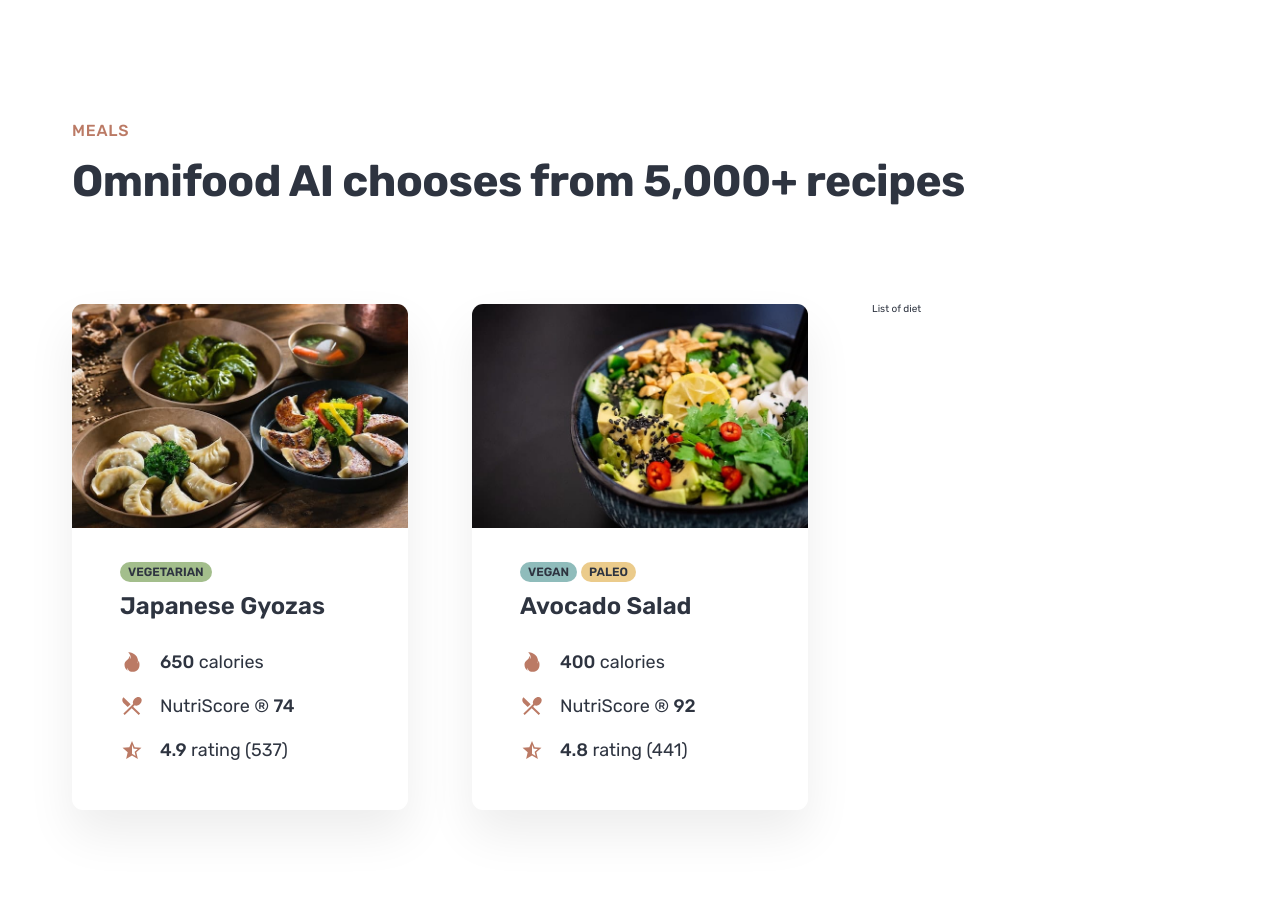
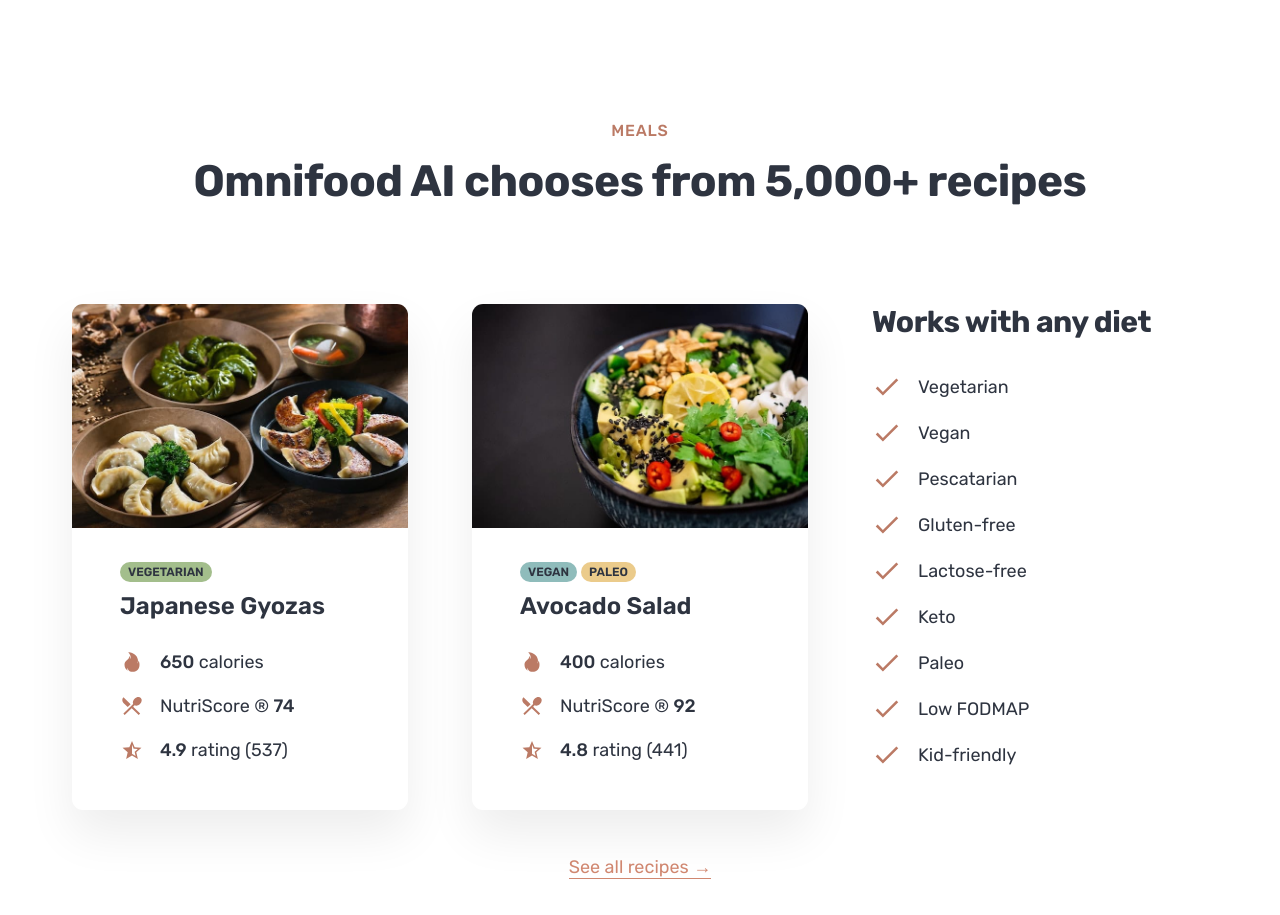
Before and after one commit to xyzdelete/WebsiteProject11132022, a plain HTML site: page index.html in a window 1280 px wide. Shown: the part 2580-3495 px from the top of the page. Drawn offline with nearby package versions, Linux system fonts and the light colour scheme.

Commit message:
Build the Meals Section part 3

```diff
--- a/css/general.css
+++ b/css/general.css
@@ -149,7 +149,7 @@ body {
     border-radius: 9px;
 
     /* Put transition on original "state"*/
-    transition: background-color 0.3s;
+    transition: all 0.3s;
 }
 
 .btn--full:link,
@@ -179,8 +179,34 @@ body {
     box-shadow: inset 0 0 0 1px #2e3440;
 }
 
+.link:link,
+.link:visited {
+    color: #d08770;
+    text-decoration: none;
+    border-bottom: 1px solid currentColor;
+    padding-bottom: 2px;
+    display: inline-block;
+    transition: all 0.3s;
+}
+
+.link:hover,
+.link:active {
+    color: #bb7a65;
+    border-bottom: 1px solid transparent;
+}
+
+/* HELPER/SETTINGS CLASSES */
+
 .margin-right-sm {
     margin-right: 1.6rem !important;
+}
+
+.margin-bottom-md {
+    margin-bottom: 4.8rem !important;
+}
+
+.center-text {
+    text-align: center;
 }
 
 strong {
--- a/css/style.css
+++ b/css/style.css
@@ -221,6 +221,12 @@
     box-shadow: 0 2.4rem 4.8rem rgba(0, 0, 0, 0.075);
     border-radius: 11px;
     overflow: hidden;
+    transition: all 0.4s;
+}
+
+.meal:hover {
+    transform: translateY(-1.2rem);
+    box-shadow: 0 3.2rem 6.4rem rgba(0, 0, 0, 0.05);
 }
 
 .meal-content {
@@ -283,3 +289,28 @@
 .meal-img {
     width: 100%;
 }
+
+.all-recipes {
+    text-align: center;
+    font-size: 1.8rem;
+}
+
+.list {
+    list-style: none;
+    display: flex;
+    flex-direction: column;
+    gap: 1.6rem;
+}
+
+.list-item {
+    font-size: 1.8rem;
+    display: flex;
+    align-items: center;
+    gap: 1.6rem;
+}
+
+.list-icon {
+    width: 3rem;
+    height: 3rem;
+    fill: #bb7a65;
+}
--- a/index.html
+++ b/index.html
@@ -208,14 +208,14 @@
             </section>
 
             <section class="section-meals">
-                <div class="container">
+                <div class="container center-text">
                     <span class="subheading">Meals</span>
                     <h2 class="heading-secondary">
                         Omnifood AI chooses from 5,000+ recipes
                     </h2>
                 </div>
 
-                <div class="container grid grid--3-cols">
+                <div class="container grid grid--3-cols margin-bottom-md">
                     <div class="meal">
                         <img
                             src="img/meals/meal-1.jpg"
@@ -307,7 +307,79 @@
                             </ul>
                         </div>
                     </div>
-                    <div class="list">List of diet</div>
+                    <div class="diets">
+                        <h3 class="heading-tertiary">Works with any diet</h3>
+
+                        <ul class="list">
+                            <li class="list-item">
+                                <ion-icon
+                                    class="list-icon"
+                                    name="checkmark"
+                                ></ion-icon>
+                                <span>Vegetarian</span>
+                            </li>
+                            <li class="list-item">
+                                <ion-icon
+                                    class="list-icon"
+                                    name="checkmark"
+                                ></ion-icon
+                                ><span>Vegan</span>
+                            </li>
+                            <li class="list-item">
+                                <ion-icon
+                                    class="list-icon"
+                                    name="checkmark"
+                                ></ion-icon
+                                ><span>Pescatarian</span>
+                            </li>
+                            <li class="list-item">
+                                <ion-icon
+                                    class="list-icon"
+                                    name="checkmark"
+                                ></ion-icon
+                                ><span>Gluten-free</span>
+                            </li>
+                            <li class="list-item">
+                                <ion-icon
+                                    class="list-icon"
+                                    name="checkmark"
+                                ></ion-icon
+                                ><span>Lactose-free</span>
+                            </li>
+                            <li class="list-item">
+                                <ion-icon
+                                    class="list-icon"
+                                    name="checkmark"
+                                ></ion-icon
+                                ><span>Keto</span>
+                            </li>
+                            <li class="list-item">
+                                <ion-icon
+                                    class="list-icon"
+                                    name="checkmark"
+                                ></ion-icon
+                                ><span>Paleo</span>
+                            </li>
+                            <li class="list-item">
+                                <ion-icon
+                                    class="list-icon"
+                                    name="checkmark"
+                                ></ion-icon
+                                ><span>Low FODMAP</span>
+                            </li>
+                            <li class="list-item">
+                                <ion-icon
+                                    class="list-icon"
+                                    name="checkmark"
+                                ></ion-icon
+                                ><span>Kid-friendly</span>
+                            </li>
+                        </ul>
+                    </div>
+                </div>
+
+                <div class="container all-recipes">
+                    <a href="#" class="link">See all recipes &rarr;</a>
                 </div>
             </section>
         </main>
```
